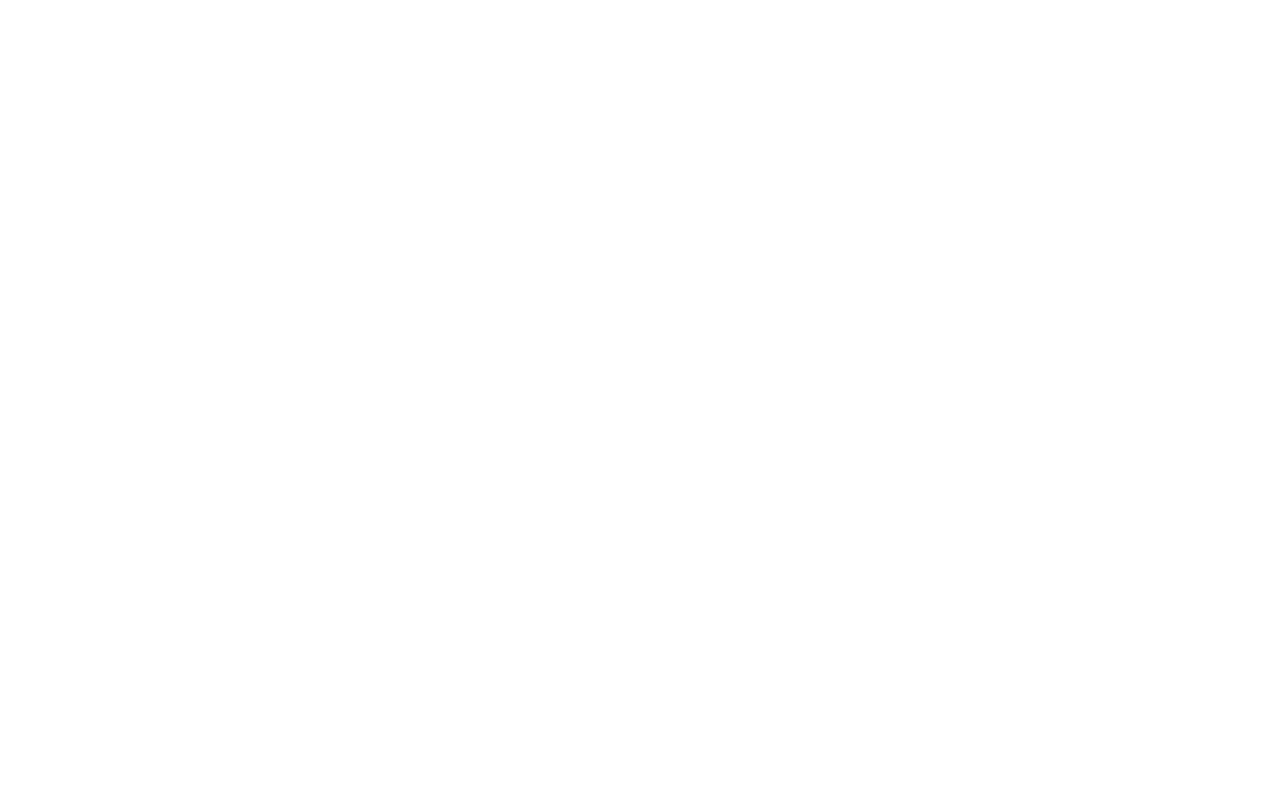
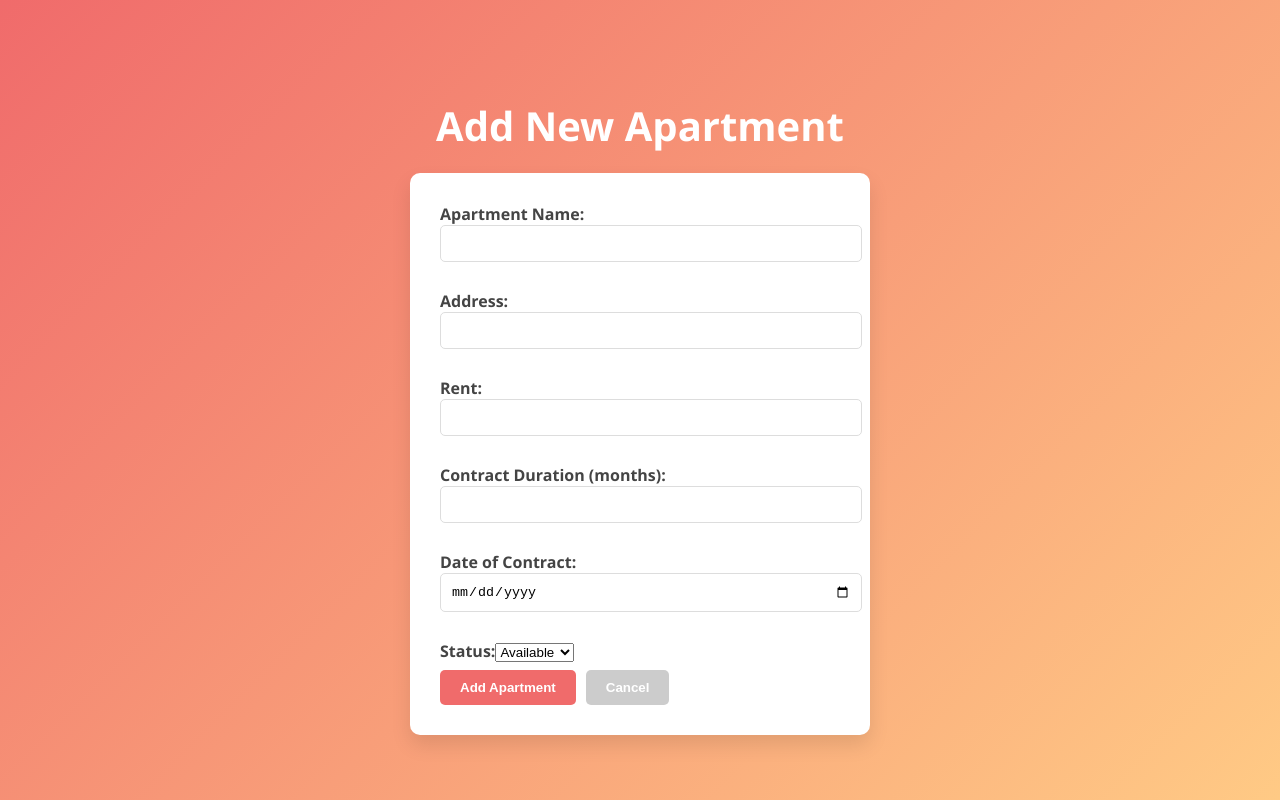
Before and after one commit to het0511/Property_Rental_Management_Application, a React (Create React App) app in the folder frontend/: page /add-apartment in a window 1280 px wide. Before the commit this address had no page. Built offline with nearby package versions, Linux system fonts and the light colour scheme.

Commit message:
some more fixes

```diff
--- a/frontend/src/App.js
+++ b/frontend/src/App.js
@@ -5,6 +5,8 @@ import TenantSignUp from './components/TenantSignUp';
 import LandlordSignUp from './components/LandlordSignUp';
 import LandlordDashboard from './components/LandlordDashboard';
 import TenantDashboard from './components/TenantDashboard';
+import AddApartment from './components/AddApartment';
+import EditApartment from './components/EditApartment';
 import Home from './Home';
 
 function App() {
@@ -18,6 +20,8 @@ function App() {
         <Route path="/landlord-signup" element={<LandlordSignUp />} />
         <Route path="/landlord-dashboard/*" element={<LandlordDashboard />} />
         <Route path="/tenant-dashboard/*" element={<TenantDashboard />} />
+        <Route path="/add-apartment" element={<AddApartment />} />
+        <Route path="/edit-apartment/:id" element={<EditApartment />} />
       </Routes>
     </Router>
   );
--- /dev/null
+++ b/frontend/src/components/AddApartment.js
@@ -0,0 +1,125 @@
+import React, { useState } from 'react';
+import { useNavigate } from 'react-router-dom';
+import './../styles/AddApartment.css';
+
+const AddApartment = () => {
+  const [formData, setFormData] = useState({
+    name: '',
+    address: '',
+    rent: '',
+    contract: '',
+    date_of_contract: '',
+    status: 'Available', // Default status
+  });
+
+  const navigate = useNavigate();
+
+  const handleInputChange = (e) => {
+    const { name, value } = e.target;
+    setFormData((prevFormData) => ({
+      ...prevFormData,
+      [name]: value,
+    }));
+  };
+
+  const handleSubmit = async (e) => {
+    e.preventDefault();
+    const token = localStorage.getItem('token');
+
+    try {
+      const response = await fetch('http://localhost:5000/apartments', {
+        method: 'POST',
+        headers: {
+          'Content-Type': 'application/json',
+          'Authorization': token,
+        },
+        body: JSON.stringify(formData),
+      });
+
+      if (!response.ok) {
+        throw new Error('Failed to create apartment');
+      }
+
+      alert('Apartment added successfully');
+      navigate('/landlord-dashboard/apartments');
+    } catch (error) {
+      console.error('Error creating apartment:', error);
+    }
+  };
+
+  return (
+    <div className="add-apartment-page">
+      <h2>Add New Apartment</h2>
+      <form onSubmit={handleSubmit}>
+        <label>
+          Apartment Name:
+          <input
+            type="text"
+            name="name"
+            value={formData.name}
+            onChange={handleInputChange}
+            required
+          />
+        </label>
+        <label>
+          Address:
+          <input
+            type="text"
+            name="address"
+            value={formData.address}
+            onChange={handleInputChange}
+            required
+          />
+        </label>
+        <label>
+          Rent:
+          <input
+            type="number"
+            name="rent"
+            value={formData.rent}
+            onChange={handleInputChange}
+            required
+          />
+        </label>
+        <label>
+          Contract Duration (months):
+          <input
+            type="number"
+            name="contract"
+            value={formData.contract}
+            onChange={handleInputChange}
+            required
+          />
+        </label>
+        <label>
+          Date of Contract:
+          <input
+            type="date"
+            name="date_of_contract"
+            value={formData.date_of_contract}
+            onChange={handleInputChange}
+            required
+          />
+        </label>
+        <label>
+          Status:
+          <select
+            name="status"
+            value={formData.status}
+            onChange={handleInputChange}
+            required
+          >
+            <option value="Available">Available</option>
+            <option value="Occupied">Occupied</option>
+          </select>
+        </label>
+        <button type="submit">Add Apartment</button>
+        <button type="button" onClick={() => navigate('/apartments')}>
+          Cancel
+        </button>
+      </form>
+    </div>
+  );
+};
+
+export default AddApartment;
--- a/frontend/src/components/Apartments.js
+++ b/frontend/src/components/Apartments.js
@@ -1,19 +1,16 @@
 import React, { useEffect, useState } from 'react';
+import { useNavigate } from 'react-router-dom';
 import './../styles/Apartments.css';
 
 const Apartments = () => {
   const [apartments, setApartments] = useState([]);
   const [loading, setLoading] = useState(true);
+  const navigate = useNavigate();
 
   useEffect(() => {
     const fetchApartments = async () => {
       try {
         const token = localStorage.getItem('token');
-        // const response = await fetch('/apartments', {
-        //   headers: {
-        //     'Authorization': token,
-        //   },
-        // });
         const response = await fetch('http://localhost:5000/apartments', {
           headers: {
             'Authorization': token,
@@ -43,12 +40,14 @@ const Apartments = () => {
   return (
     <div className="apartments-page">
       <h2>Manage Apartments</h2>
-      <button className="add-apartment-btn">Add Apartment</button>
+      <button className="add-apartment-btn" onClick={() => navigate('/add-apartment')}>
+        Add Apartment
+      </button>
       <table>
         <thead>
           <tr>
             <th>Apartment Name</th>
-            <th>Location</th>
+            <th>Location</th>  {/* Changed Location to Address */}
             <th>Rent</th>
             <th>Status</th>
             <th>Actions</th>
@@ -62,12 +61,12 @@ const Apartments = () => {
           ) : (
             apartments.map((apartment) => (
               <tr key={apartment._id}>
-                <td>{apartment.address}</td>
-                <td>{apartment.location || 'N/A'}</td>
+                <td>{apartment.name || 'N/A'}</td> {/* Display apartment name */}
+                <td>{apartment.address || 'N/A'}</td>  {/* Display apartment address */}
                 <td>${apartment.rent}</td>
                 <td>{apartment.status || 'Unknown'}</td>
                 <td>
-                  <button>Edit</button>
+                  <button onClick={() => navigate(`/edit-apartment/${apartment._id}`)}>Edit</button>
                   <button className="delete" onClick={() => handleDelete(apartment._id)}>Delete</button>
                 </td>
               </tr>
@@ -86,13 +85,6 @@ const handleDelete = async (id) => {
 
   try {
     const token = localStorage.getItem('token');
-    // const response = await fetch(`/apartments/${id}`, {
-    //   method: 'DELETE',
-    //   headers: {
-    //     'Authorization': token,
-    //     'Content-Type': 'application/json',
-    //   },
-    // });
     const response = await fetch(`http://localhost:5000/apartments/${id}`, {
       method: 'DELETE',
       headers: {
--- /dev/null
+++ b/frontend/src/components/EditApartment.js
@@ -0,0 +1,133 @@
+import React, { useEffect, useState } from 'react';
+import { useNavigate, useParams } from 'react-router-dom';
+import './../styles/EditApartment.css'; // Create a CSS file for styling if needed
+
+const EditApartment = () => {
+  const { id } = useParams(); // Get apartment ID from URL parameters
+  const [apartment, setApartment] = useState(null);
+  const [loading, setLoading] = useState(true);
+  const [error, setError] = useState('');
+  const navigate = useNavigate();
+
+  useEffect(() => {
+    const fetchApartment = async () => {
+      try {
+        const token = localStorage.getItem('token');
+        const response = await fetch(`http://localhost:5000/apartments/${id}`, {
+          headers: {
+            'Authorization': token,
+          },
+        });
+
+        if (!response.ok) {
+          throw new Error('Failed to fetch apartment details');
+        }
+
+        const data = await response.json();
+        setApartment(data);
+        setLoading(false);
+      } catch (error) {
+        console.error('Error fetching apartment:', error);
+        setError(error.message);
+        setLoading(false);
+      }
+    };
+
+    fetchApartment();
+  }, [id]);
+
+  const handleChange = (e) => {
+    setApartment({
+      ...apartment,
+      [e.target.name]: e.target.value,
+    });
+  };
+
+  const handleSubmit = async (e) => {
+    e.preventDefault();
+
+    try {
+      const token = localStorage.getItem('token');
+      const response = await fetch(`http://localhost:5000/apartments/${id}`, {
+        method: 'PUT',
+        headers: {
+          'Authorization': token,
+          'Content-Type': 'application/json',
+        },
+        body: JSON.stringify(apartment),
+      });
+
+      if (!response.ok) {
+        throw new Error('Failed to update apartment details');
+      }
+
+      alert('Apartment details updated successfully');
+      navigate('/landlord-dashboard/apartments'); // Redirect to apartments page
+    } catch (error) {
+      console.error('Error updating apartment:', error);
+      setError(error.message);
+    }
+  };
+
+  if (loading) {
+    return <div>Loading apartment details...</div>;
+  }
+
+  if (error) {
+    return <div>{error}</div>;
+  }
+
+  return (
+    <div className="edit-apartment-page">
+      <h2>Edit Apartment Details</h2>
+      <form onSubmit={handleSubmit}>
+        <div>
+          <label>Apartment Name:</label>
+          <input
+            type="text"
+            name="name"
+            value={apartment.name || ''}
+            onChange={handleChange}
+            required
+          />
+        </div>
+        <div>
+          <label>Address:</label>
+          <input
+            type="text"
+            name="address"
+            value={apartment.address || ''}
+            onChange={handleChange}
+            required
+          />
+        </div>
+        <div>
+          <label>Rent:</label>
+          <input
+            type="number"
+            name="rent"
+            value={apartment.rent || ''}
+            onChange={handleChange}
+            required
+          />
+        </div>
+        <div>
+          <label>Status:</label>
+          <select
+            name="status"
+            value={apartment.status || ''}
+            onChange={handleChange}
+            required
+          >
+            <option value="Available">Available</option>
+            <option value="Occupied">Occupied</option>
+          </select>
+        </div>
+        <button type="submit">Update Apartment</button>
+      </form>
+      <button onClick={() => navigate('/apartments')}>Cancel</button>
+    </div>
+  );
+};
+
+export default EditApartment;
--- /dev/null
+++ b/frontend/src/styles/AddApartment.css
@@ -0,0 +1,83 @@
+/* Scoped to .add-apartment-page to avoid overriding other styles */
+.add-apartment-page {
+  display: flex;
+  flex-direction: column;
+  align-items: center;
+  justify-content: center;
+  height: 100vh;
+  background: linear-gradient(135deg, #f06b6b, #ffca85);
+  font-family: 'Segoe UI', Tahoma, Geneva, Verdana, sans-serif;
+}
+
+.add-apartment-page h2 {
+  color: white;
+  font-size: 2.5rem;
+  margin-bottom: 20px;
+}
+
+.add-apartment-page form {
+  background: white;
+  border-radius: 10px;
+  padding: 30px;
+  box-shadow: 0 10px 20px rgba(0, 0, 0, 0.1);
+  max-width: 400px;
+  width: 100%;
+}
+
+.add-apartment-page form label {
+  display: block;
+  font-weight: bold;
+  margin-bottom: 8px;
+  color: #444;
+}
+
+.add-apartment-page form input {
+  width: 100%;
+  padding: 10px;
+  margin-bottom: 20px;
+  border-radius: 5px;
+  border: 1px solid #ddd;
+  transition: border-color 0.3s;
+}
+
+.add-apartment-page form input:focus {
+  border-color: #f06b6b;
+  outline: none;
+}
+
+.add-apartment-page button {
+  display: inline-block;
+  padding: 10px 20px;
+  background-color: #f06b6b;
+  border: none;
+  border-radius: 5px;
+  color: white;
+  font-weight: bold;
+  cursor: pointer;
+  transition: background-color 0.3s;
+}
+
+.add-apartment-page button:hover {
+  background-color: #ff8f7f;
+}
+
+.add-apartment-page button[type="button"] {
+  background-color: #ccc;
+  margin-left: 10px;
+}
+
+.add-apartment-page button[type="button"]:hover {
+  background-color: #bbb;
+}
+
+/* Mobile responsiveness */
+@media (max-width: 480px) {
+  .add-apartment-page form {
+    padding: 20px;
+    box-shadow: none;
+  }
+
+  .add-apartment-page h2 {
+    font-size: 2rem;
+  }
+}
--- /dev/null
+++ b/frontend/src/styles/EditApartment.css
@@ -0,0 +1,22 @@
+.edit-apartment-page {
+    padding: 20px;
+  }
+
+  .edit-apartment-page form {
+    display: flex;
+    flex-direction: column;
+  }
+
+  .edit-apartment-page label {
+    margin: 10px 0 5px;
+  }
+
+  .edit-apartment-page input,
+  .edit-apartment-page select {
+    padding: 10px;
+    margin-bottom: 15px;
+  }
+
+  .edit-apartment-page button {
+    margin-top: 10px;
+  }
```
Also changed, not shown: 2 other files (tests, documents, lock files or other folders).
